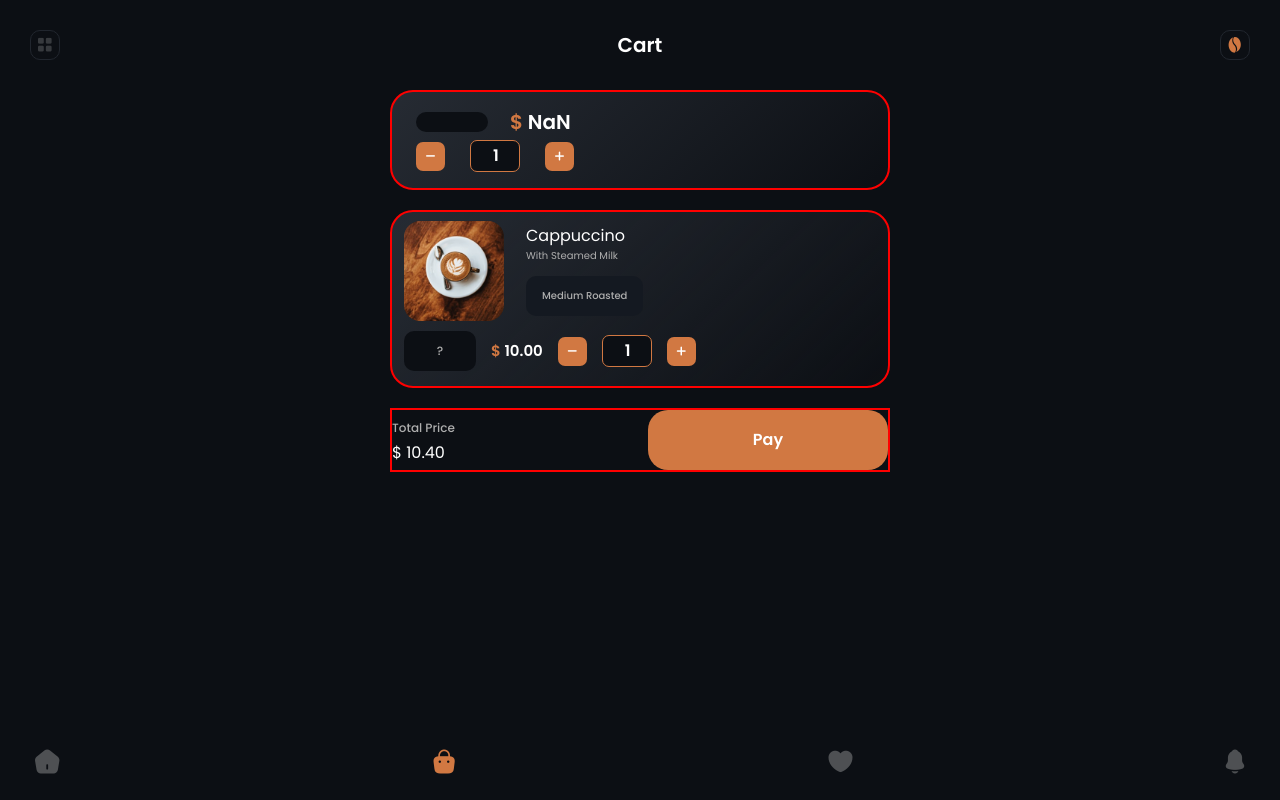
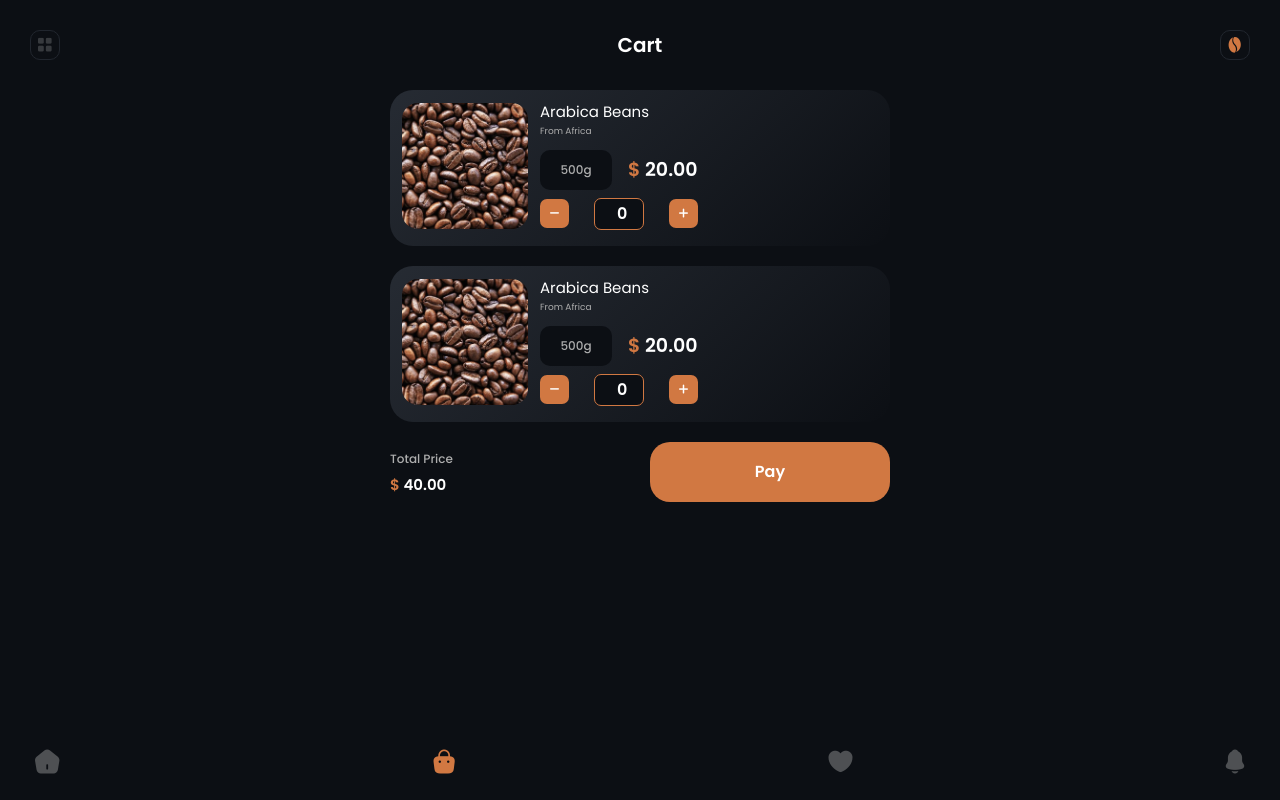
Before and after one commit to yu-nykanorova/coffee_app_react_json-server, a React (Vite) app: page /cart in a window 1280 px wide. Built offline with nearby package versions, Linux system fonts and the light colour scheme; data requests are answered from the project's data file.

Commit message:
fixed possibility to get data from db.json and display it to cart page

```diff
--- a/db.json
+++ b/db.json
@@ -154,19 +154,22 @@
   ],
   "cart": [
     {
-      "id": "5",
-      "title": "Macchiato",
-      "comment": "Foamed Milk",
-      "size": "L",
-      "price": 6.2
+      "id": "beans-2",
+      "title": "Arabica Beans",
+      "comment": "From Africa",
+      "size": "500g",
+      "price": 20,
+      "image": "/assets/img/arabica_beans_1.jpg",
+      "amount": 1
     },
     {
-      "id": "3",
-      "title": "Americano",
-      "comment": "Without Milk",
-      "size": "M",
-      "price": 5.2,
-      "image": "/assets/img/americano.jpg"
+      "id": "beans-2",
+      "title": "Arabica Beans",
+      "comment": "From Africa",
+      "size": "500g",
+      "price": 20,
+      "image": "/assets/img/arabica_beans_1.jpg",
+      "amount": 2
     }
   ]
 }
--- a/src/hooks/useFetch.js
+++ b/src/hooks/useFetch.js
@@ -1,4 +1,4 @@
-import { useState, useEffect, useCallback } from "react";
+import { useState, useEffect } from "react";
 import GetDataService from "../services/GetDataService";
 
 export const useFetch = (itemsName) => {
@@ -7,12 +7,12 @@ export const useFetch = (itemsName) => {
     const [error, setError] = useState(null);
     const { fetchData } = GetDataService();
 
-    const memoizedFetchData = useCallback(() => fetchData(itemsName), [itemsName]);
-
     useEffect(() => {
         const loadData = async () => {
             try {
-                const result = await memoizedFetchData(itemsName);
+                console.log("Fetching data...");
+                const result = await fetchData(itemsName);
+                console.log("Data fetched:", result);
                 setData(result);
             } catch (error) {
                 setError(error.message);
@@ -22,7 +22,7 @@ export const useFetch = (itemsName) => {
         };
 
         loadData();
-    }, [itemsName]);
+    }, [fetchData, itemsName]);
 
     return { data, loading, error };
 };
--- a/src/main.jsx
+++ b/src/main.jsx
@@ -4,7 +4,7 @@ import "./index.scss";
 import App from "./App.jsx";
 
 ReactDOM.createRoot(document.getElementById('root')).render(
-  <React.StrictMode>
+  //<React.StrictMode>
     <App />
-  </React.StrictMode>,
+  //</React.StrictMode>,
 );
--- a/src/pages/cart/Cart.jsx
+++ b/src/pages/cart/Cart.jsx
@@ -1,20 +1,34 @@
-import { ButtonMain } from "../../shared/UI/Buttons/ButtonMain"
-import { CartMultiItemCard } from "./components/CartMultiItemCard"
-import { CartSingleItemCard } from "./components/CartSingleItemCard"
+import { useFetch } from "../../hooks/useFetch";
+import { ButtonMain } from "../../shared/UI/Buttons/ButtonMain";
+import { CartMultiItemCard } from "./components/CartMultiItemCard";
+import { CartSingleItemCard } from "./components/CartSingleItemCard";
+import { ItemPrice } from "../../shared/UI/ItemPrice/ItemPrice";
+
 import "./Cart.scss";
 
 export const Cart = () => {
+  const { data: items, loading, error } = useFetch("cart");
+
+  const totalPrice = items.reduce((total, i) => total + i.price, 0);
+
+  console.log("useeffect");
+
+  if (loading) return <p>Loading item data...</p>;
+  if (error) return <p>Error: {error}</p>;
 
   return (
     <div className="cart-container">
       <div className="cards-container">
-        <CartSingleItemCard />
-        <CartMultiItemCard />
+        {items.map((item) => (
+          <CartSingleItemCard key={ item.id } item={ item } />
+        ))}
       </div>
       <div className="payment-info">
         <div className="total-price">
           <p className="price-title">Total Price</p>
-          <div className="price-amount">$ 10.40</div>
+          <div className="price-amount">
+            <ItemPrice priceValue={totalPrice} />
+          </div>
         </div>
         <ButtonMain type="submit" variant="primary" className="cart-pay-btn">Pay</ButtonMain>
       </div>
--- a/src/pages/cart/Cart.scss
+++ b/src/pages/cart/Cart.scss
@@ -12,7 +12,6 @@
         display: flex;
         align-items: center;
         justify-content: space-between;
-        border: 2px solid red;
 
         .total-price {
 
--- a/src/pages/cart/components/CartSingleItemCard.jsx
+++ b/src/pages/cart/components/CartSingleItemCard.jsx
@@ -1,12 +1,10 @@
-import { useFetch } from "../../../hooks/useFetch";
 import { ButtonAddRemove } from "../../../shared/UI/Buttons/ButtonAddRemove"
 import { ItemAmount } from "../../../shared/UI/ItemAmount/ItemAmount";
 import { ItemPrice } from "../../../shared/UI/ItemPrice/ItemPrice";
 import { ItemSize } from "../../../shared/UI/ItemSize/ItemSize";
 import "./CartSingleItemCard.scss";
 
-export const CartSingleItemCard = () => {
-  const { data: item, loading, error } = useFetch("cart");
+export const CartSingleItemCard = ({ item }) => {
 
   return (
     <div className="card-container single-item-card">
@@ -22,7 +20,7 @@ export const CartSingleItemCard = () => {
             </div>
             <div className="single-item-card__info-amount">
                 <ButtonAddRemove form="minus"/>
-                <ItemAmount />
+                <ItemAmount amountValue="0"/>
                 <ButtonAddRemove form="plus"/>
             </div>
         </div>
--- a/src/pages/cart/components/CartSingleItemCard.scss
+++ b/src/pages/cart/components/CartSingleItemCard.scss
@@ -4,7 +4,6 @@
     margin-inline: auto;
     border-radius: 23px;
     background: linear-gradient(137deg, #262b33 0%, rgba(38, 43, 51, 0) 100%);
-    border: 2px solid red;
     margin-bottom: 20rem;
 }
 
@@ -45,7 +44,7 @@
         &-size-price {
             display: flex;
             align-items: center;
-            gap: 22rem;
+            gap: 16rem;
             margin-bottom: 8rem;
 
             .cart-single-item-size {
@@ -55,7 +54,7 @@
             }
 
             .cart-single-item-price {
-                font-size: 20rem;
+                font-size: 19rem;
                 line-height: 100%;
             }
         }
--- a/src/services/GetDataService.js
+++ b/src/services/GetDataService.js
@@ -1,20 +1,22 @@
+import { useCallback } from "react";
+
 const GetDataService = () => {
 
-  const fetchData = async (itemsName) => {
+  const fetchData = useCallback (async (itemsName) => {
       try {
-        const response = await fetch(`http://localhost:3000/${itemsName}`);
-        if(!response.ok) {
+        const result = await fetch(`http://localhost:3000/${itemsName}`);
+        if(!result.ok) {
           throw new Error(`Failed to fetch ${itemsName} data`);
         }
-        const data = await response.json();
+        const data = await result.json();
         return data;
       } catch (error) {
           throw new Error(error.message);
       }
-  };
+  }, []);
 
   return { fetchData };
 
-}
+};
 
 export default GetDataService;
--- a/src/services/PostDataService.js
+++ b/src/services/PostDataService.js
@@ -3,7 +3,7 @@ const PostDataService = () => {
 
     const postData = async (item) => {
         try {
-            const response = await fetch("http://localhost:3000/cart", {
+            const result = await fetch("http://localhost:3000/cart", {
                 method: "POST",
                 headers: {
                     "Content-Type": "application/json",
@@ -11,7 +11,7 @@ const PostDataService = () => {
                 body: JSON.stringify(item),
             });
 
-            if (response.ok) {
+            if (result.ok) {
                 alert("Added");
             } else {
                 alert("Error");
--- a/src/shared/UI/Item/Item.jsx
+++ b/src/shared/UI/Item/Item.jsx
@@ -13,6 +13,7 @@ import "./Item.scss";
 export const Item = ({ itemsName }) => {
     const { id } = useParams();
     const { data: item, loading, error } = useFetch(`${itemsName}/${id}`);
+    const { data: cartItems } = useFetch("cart");
     const { postData } = PostDataService();
 
     const [selectedSize, setSelectedSize] = useState(
@@ -26,17 +27,26 @@ export const Item = ({ itemsName }) => {
     const currentPrice = item.price[selectedSize];
 
     const newCartItem = {
-      id: item.id,
+      id: `${itemsName}-${item.id}`,
       title: item.title,
       comment: item.comment,
       size: selectedSize,
       price: item.price[selectedSize],
-      image: item.imgUrl
+      image: item.imgUrl,
+      amount: 1
     }
 
     const handleAddToCart = () => {
-      postData(newCartItem);
-    }
+      const existingItem = cartItems.find(
+        (cartItem) => cartItem.id === newCartItem.id && cartItem.size === newCartItem.size
+      );
+      if (existingItem) {
+        existingItem.amount += 1;
+        postData(existingItem);
+      } else {
+        postData(newCartItem);
+      }
+    };
 
     return (
       <div>
--- a/src/shared/UI/ItemAmount/ItemAmount.jsx
+++ b/src/shared/UI/ItemAmount/ItemAmount.jsx
@@ -1,9 +1,9 @@
 import "./ItemAmount.scss";
 
-export const ItemAmount = () => {
+export const ItemAmount = ({ amountValue }) => {
   return (
     <div className="item-amount-container">
-        <div className="item-amount-value">1</div>
+        <div className="item-amount-value">{ amountValue }</div>
     </div>
   )
 }
```
Also changed, not shown: src/App.jsx (+4 -3 lines).
